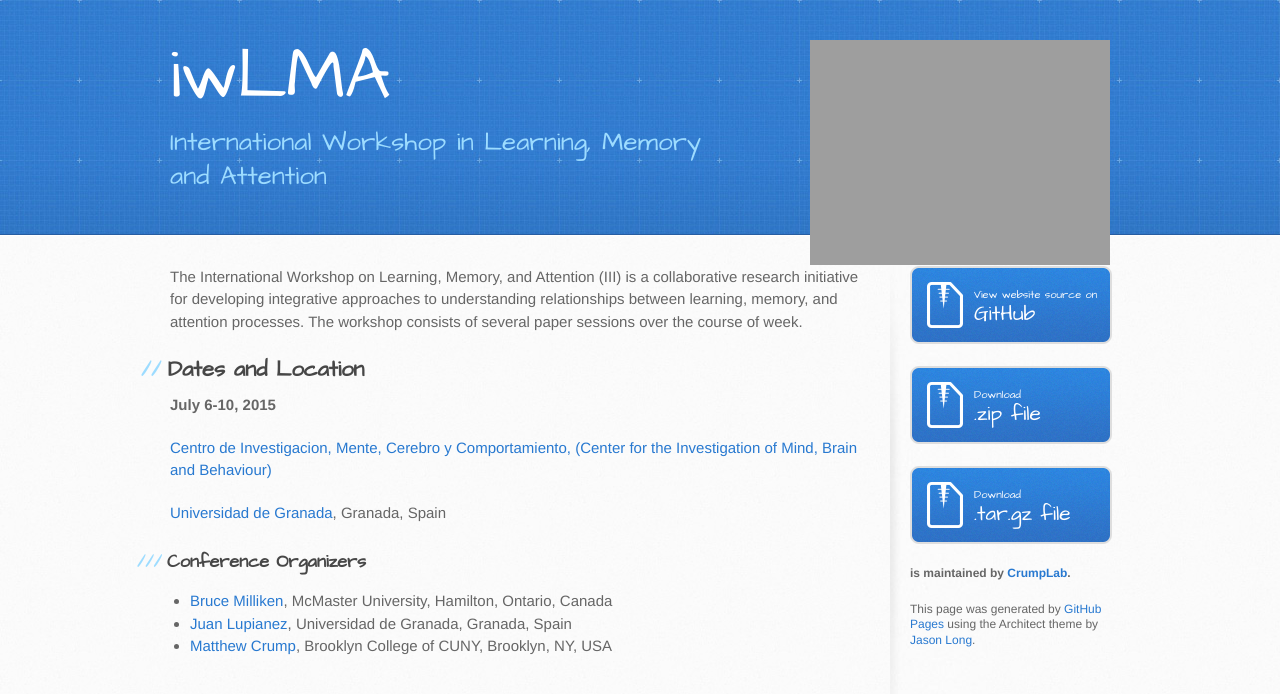
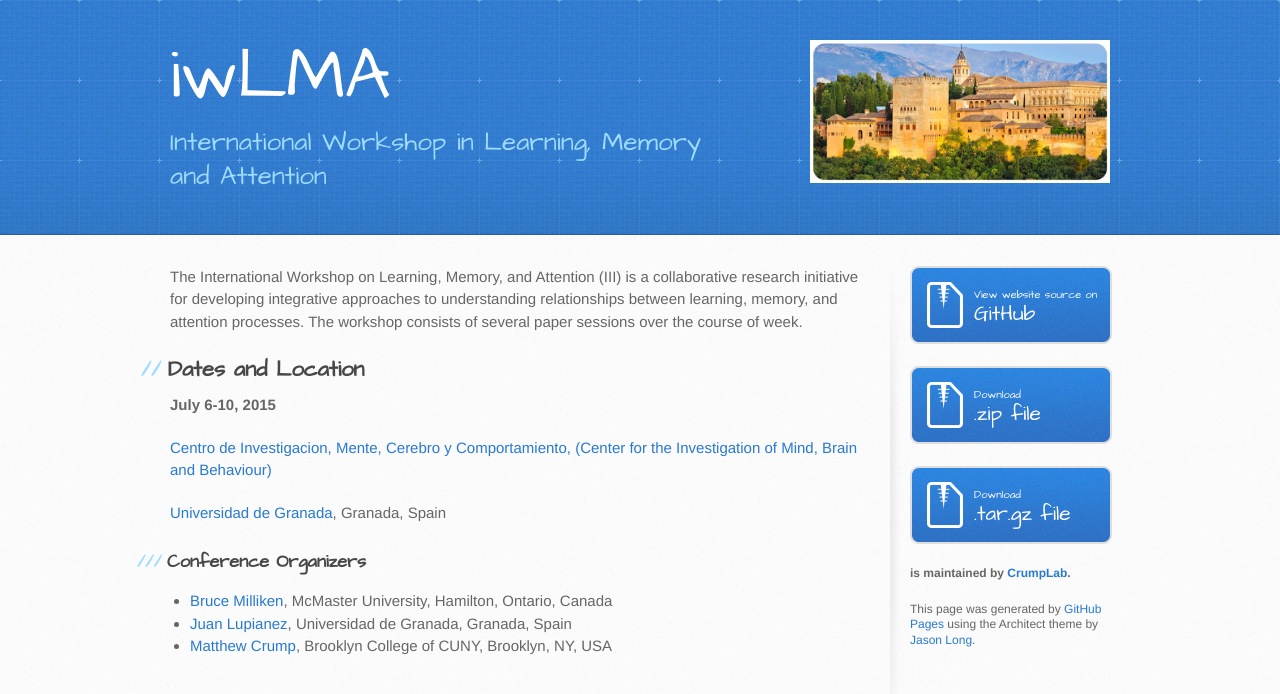
Before and after one commit to CrumpLab/IWLMA, a Jekyll site: the page built from index.html, in a window 1280 px wide. Shown: the top 694 px of the page. Built offline with Jekyll 4.4.1, drawn with Linux system fonts in a browser that asks for light colours.

Commit message:
Update index.html

```diff
--- a/index.html
+++ b/index.html
@@ -26,7 +26,7 @@ summary: Conference website
       <div class="inner">
         <h1>iwLMA</h1>
         <h2>International Workshop in Learning, Memory and Attention</h2>
-        <img src=url(../images/alhambra.jpg)>
+        <img src="../images/alhambra.jpg" class="inline">
         </div>
     </header>
 
```
